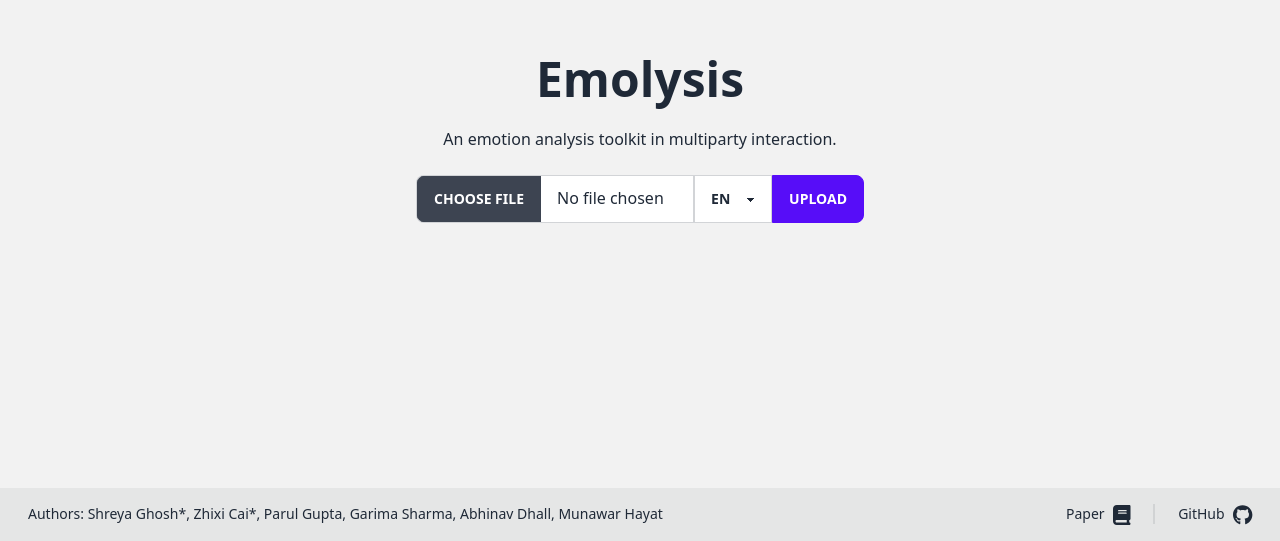
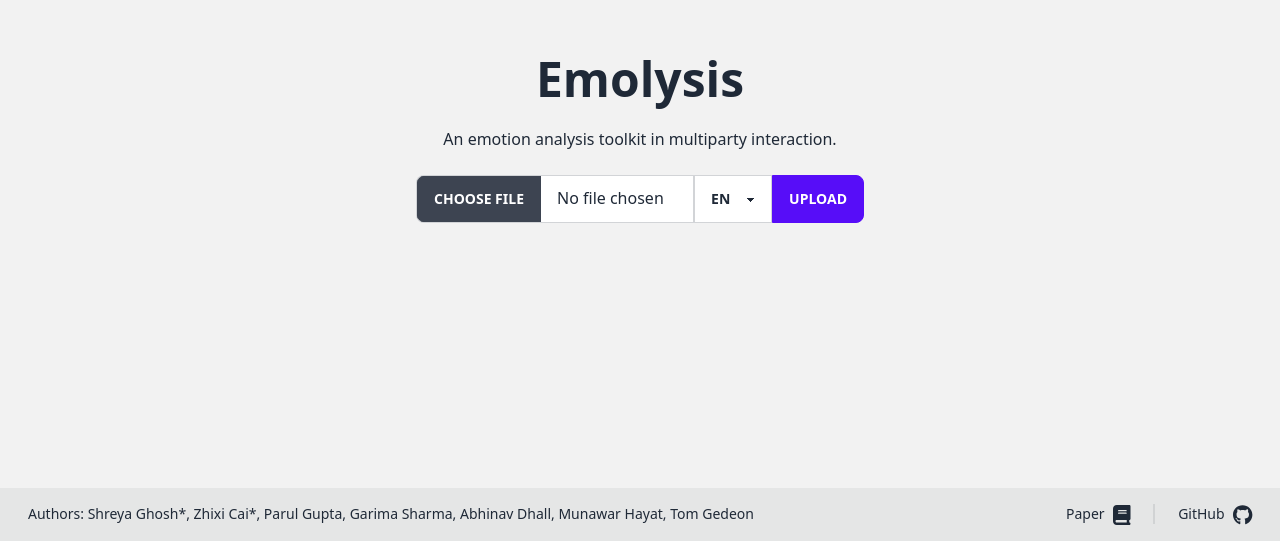
Before and after one commit to ControlNet/emolysis, a Vue app: page / in a window 1280 px wide. Shown: the part 259-800 px from the top of the page. Built offline with nearby package versions, Linux system fonts and the light colour scheme.

Commit message:
update footer author list

```diff
--- a/src/components/FooterBlock.vue
+++ b/src/components/FooterBlock.vue
@@ -7,7 +7,7 @@ import { GITHUB_URL, PAPER_URL } from "@/global/consts";
     <footer class="footer footer-center p-4 bg-base-300 text-base-content bottom-0 absolute">
         <div class="flex w-full">
             <div class="w-1" />
-            <p class="h-5">Authors: Shreya Ghosh*, Zhixi Cai*, Parul Gupta, Garima Sharma, Abhinav Dhall, Munawar Hayat</p>
+            <p class="h-5">Authors: Shreya Ghosh*, Zhixi Cai*, Parul Gupta, Garima Sharma, Abhinav Dhall, Munawar Hayat, Tom Gedeon</p>
             <div class="grow" />
             <a :href="PAPER_URL">Paper</a>
             <a :href="PAPER_URL"><font-awesome-icon icon="fa-solid fa-book" class="h-5 align-middle"/></a>
```
